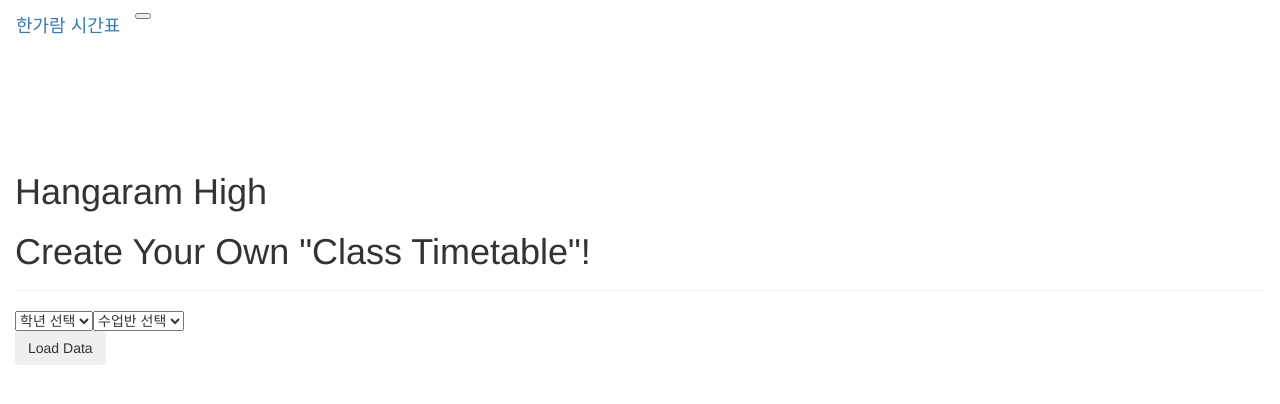
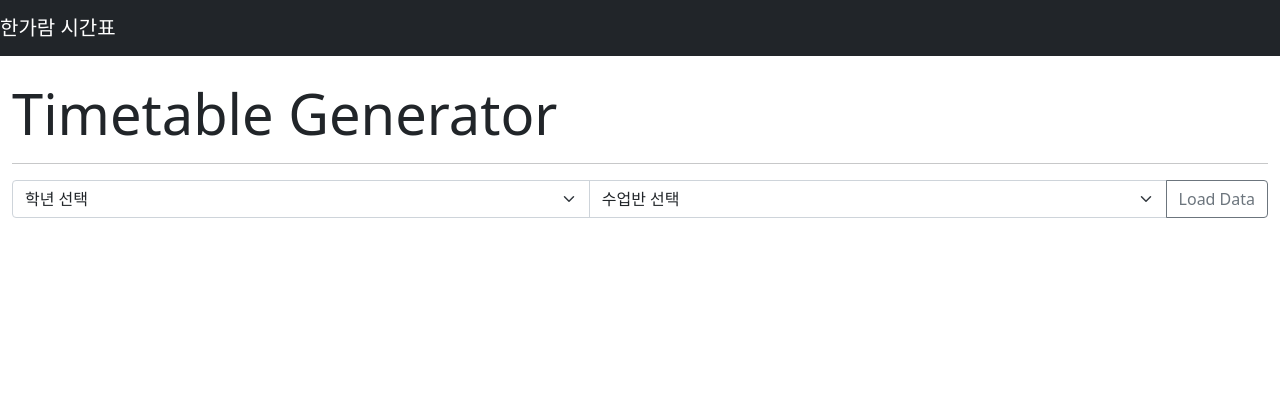
Before and after one commit to tjbck/py-timetable-manager, a Flask app: page / in a window 1280 px wide. Shown: the top 404 px of the page. Run offline with Flask 2, Linux system fonts and the light colour scheme; some libraries are stand-ins or nearby versions.

Commit message:
heroku error fix

```diff
--- a/app.py
+++ b/app.py
@@ -1,10 +1,8 @@
 from flask import Flask, redirect, render_template, request, abort
-from flask_bootstrap import Bootstrap
 
 import random
 
 app = Flask(__name__)
-Bootstrap(app)
 
 '''@app.before_request
 def before_request():
--- a/templates/index.html
+++ b/templates/index.html
@@ -1,21 +1,26 @@
 {% extends "layout.html" %} {% block page_content %}
 
 <div class="page-header">
-
-    <h1 class="display-1">Hangaram High</h1>
-    <h1 class="display-4">Create Your Own "Class Timetable"!</h1>
-
+  <h1 class="display-4">Timetable Generator</h1>
 </div>
-
+<hr />
 <form action="/load" method="get">
   <div class="input-group mb-3">
-        <select name="userGrade" class="custom-select my-1 mr-sm-2" id="inlineFormUserGrade">
+    <select
+      name="userGrade"
+      class="form-select"
+      id="inlineFormUserGrade"
+    >
       <option selected>학년 선택</option>
       <option value="1">1 학년</option>
       <option value="2">2 학년</option>
       <option value="3">3 학년</option>
     </select>
-        <select name="userClass" class="custom-select my-1 mr-sm-2" id="inlineFormUserClass">
+    <select
+      name="userClass"
+      class="form-select"
+      id="inlineFormUserClass"
+    >
       <option selected>수업반 선택</option>
       <option value="1">1 반</option>
       <option value="2">2 반</option>
@@ -26,9 +31,7 @@
       <option value="7">7 반</option>
       <option value="8">8 반</option>
     </select>
-        <div class="input-group-append">
     <button class="btn btn-outline-secondary" type="submit">Load Data</button>
-        </div>
   </div>
 </form>
 
--- a/templates/layout.html
+++ b/templates/layout.html
@@ -1,5 +1,17 @@
-{% extends "bootstrap/base.html" %} {% block title %}한가람 시간표{% endblock %} {% block styles %} {{super()}}
-<link rel="stylesheet" href="{{url_for('.static', filename='mystyle.css')}}"> {% endblock %} {% block navbar %}
+
+<!doctype html>
+<html lang="en">
+  <head>
+    <!-- Required meta tags -->
+    <meta charset="utf-8">
+    <meta name="viewport" content="width=device-width, initial-scale=1">
+
+    <!-- Bootstrap CSS -->
+    <link href="https://cdn.jsdelivr.net/npm/bootstrap@5.0.2/dist/css/bootstrap.min.css" rel="stylesheet" integrity="sha384-EVSTQN3/azprG1Anm3QDgpJLIm9Nao0Yz1ztcQTwFspd3yD65VohhpuuCOmLASjC" crossorigin="anonymous">
+
+    <title>한가람 시간표</title>
+  </head>
+  <body>
     <nav class="navbar navbar-expand-lg bg-dark navbar-dark fixed-top">
         <a class="navbar-brand" href="/">한가람 시간표</a>
         <button class="navbar-toggler" type="button" data-toggle="collapse" data-target="#navbarNav" aria-controls="navbarNav" aria-expanded="false"
@@ -16,10 +28,21 @@
         </div>
     </nav>
 
-{% endblock %} {% block content %}
     <div class="bg"></div>
 <div class="container-fluid" style="margin-top:80px">
     {% block page_content %}{% endblock %}
 </div>
 
-{% endblock %}
+
+    <!-- Optional JavaScript; choose one of the two! -->
+
+    <!-- Option 1: Bootstrap Bundle with Popper -->
+    <script src="https://cdn.jsdelivr.net/npm/bootstrap@5.0.2/dist/js/bootstrap.bundle.min.js" integrity="sha384-MrcW6ZMFYlzcLA8Nl+NtUVF0sA7MsXsP1UyJoMp4YLEuNSfAP+JcXn/tWtIaxVXM" crossorigin="anonymous"></script>
+
+    <!-- Option 2: Separate Popper and Bootstrap JS -->
+
+    <script src="https://cdn.jsdelivr.net/npm/@popperjs/core@2.9.2/dist/umd/popper.min.js" integrity="sha384-IQsoLXl5PILFhosVNubq5LC7Qb9DXgDA9i+tQ8Zj3iwWAwPtgFTxbJ8NT4GN1R8p" crossorigin="anonymous"></script>
+    <script src="https://cdn.jsdelivr.net/npm/bootstrap@5.0.2/dist/js/bootstrap.min.js" integrity="sha384-cVKIPhGWiC2Al4u+LWgxfKTRIcfu0JTxR+EQDz/bgldoEyl4H0zUF0QKbrJ0EcQF" crossorigin="anonymous"></script>
+
+  </body>
+</html>
```
Lines whose indentation alone changed are shown as unchanged.
